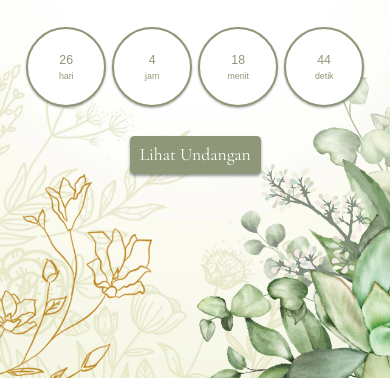
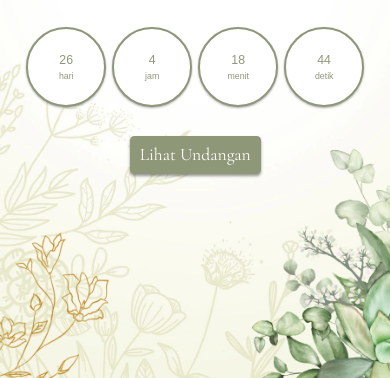
Before and after one commit to afrihamzah/Wedding-Dian-Rahmat, a plain HTML site: page index.html in a window 390 px wide. Shown: the part 463-841 px from the top of the page. Drawn offline with nearby package versions, Linux system fonts and the light colour scheme; a web font is replaced by a local one.

Commit message:
frame img revisi

```diff
--- a/style.css
+++ b/style.css
@@ -302,4 +302,8 @@ section {
     padding-left: 20px;
     padding-right: 20px;
   }
+
+  .frame img {
+    width: 250px;
+  }
 }
```
